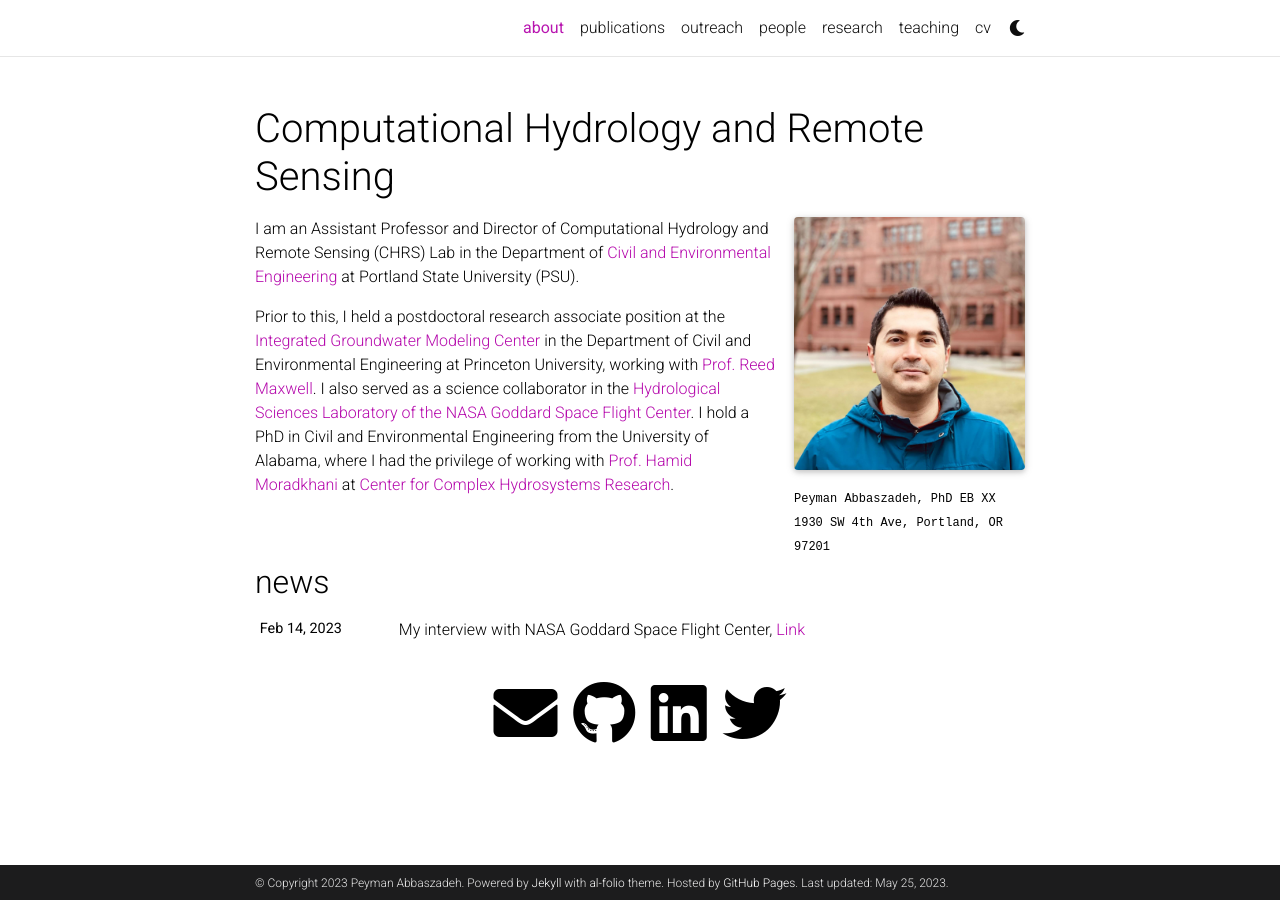
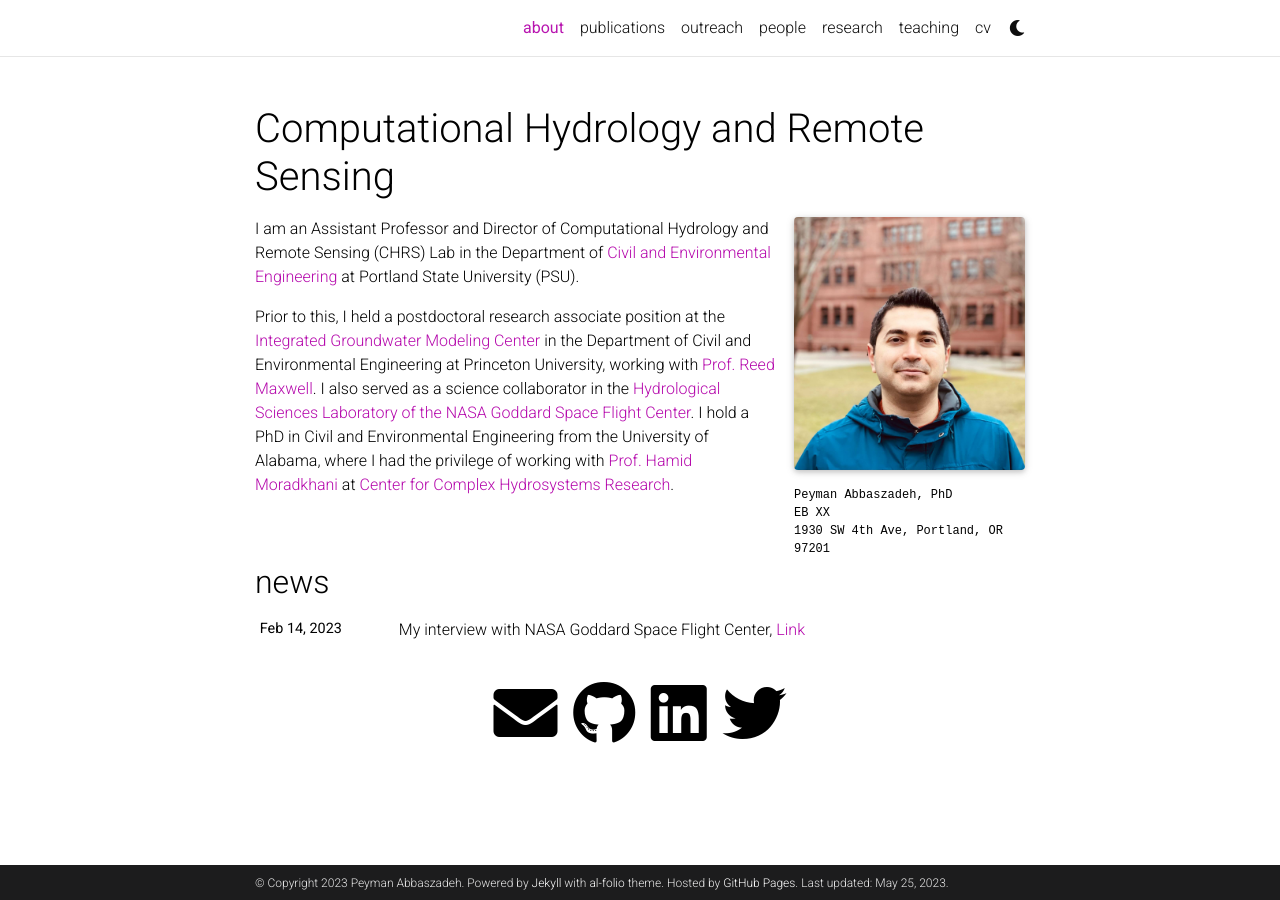
Before and after one commit to Pabbaszadeh/Pabbaszadeh.github.io, a Jekyll site: the page built from _pages/about.md, in a window 1280 px wide. Built offline with Jekyll 4.4.1, drawn with Linux system fonts in a browser that asks for light colours; full-size pictures stand in for the smaller copies a plugin makes; comment, search, counter and statistics services are not loaded; a style sheet for code colours, icons or effects is not loaded.

```diff
--- a/_pages/about.md
+++ b/_pages/about.md
@@ -8,10 +8,7 @@ profile:
   align: right
   image: prof_pic.jpg
   image_circular: false # crops the image to make it circular
-  address: Peyman Abbaszadeh, PhD
-           EB XX
-           1930 SW 4th Ave, Portland, OR 97201
-
+  address: <p>Peyman Abbaszadeh, PhD</p> <p>EB XX</p> <p>1930 SW 4th Ave, Portland, OR 97201</p>
 
 news: true  # includes a list of news items
 selected_papers: False # includes a list of papers marked as "selected={true}"
```
